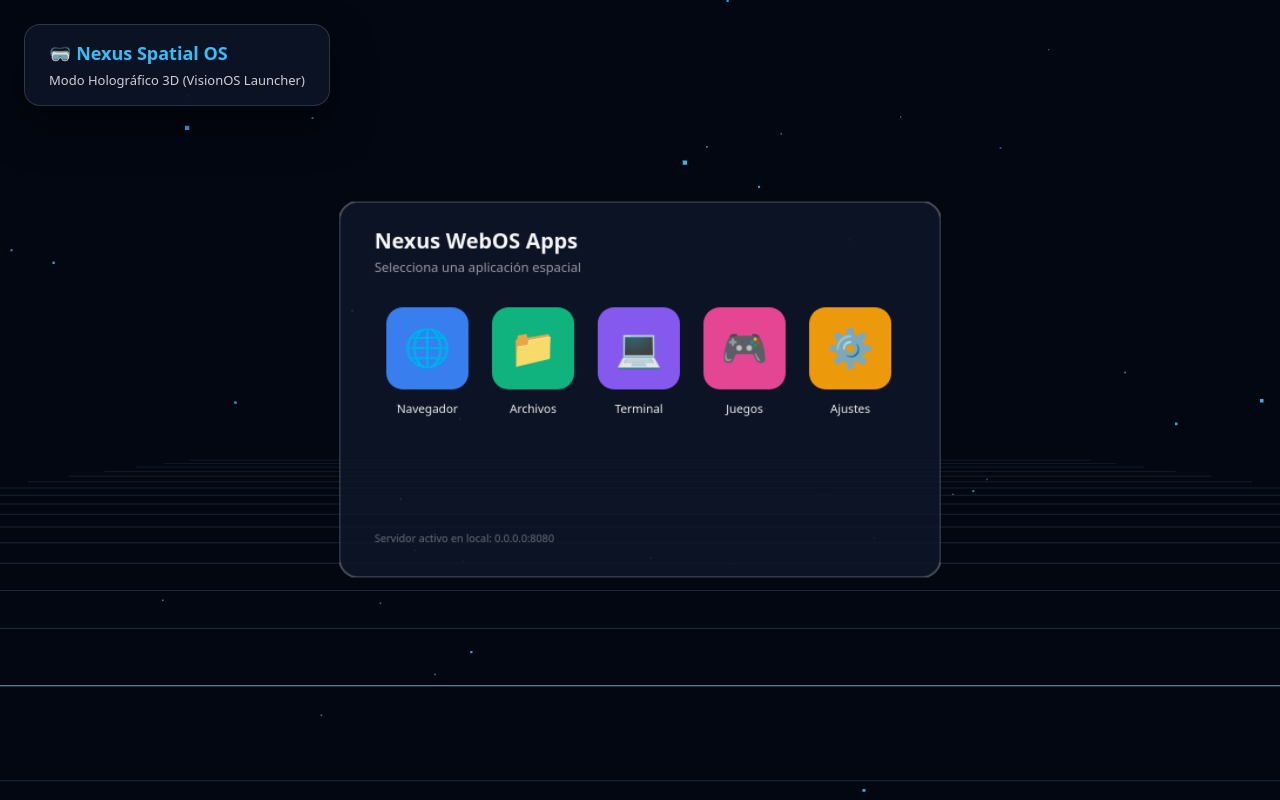
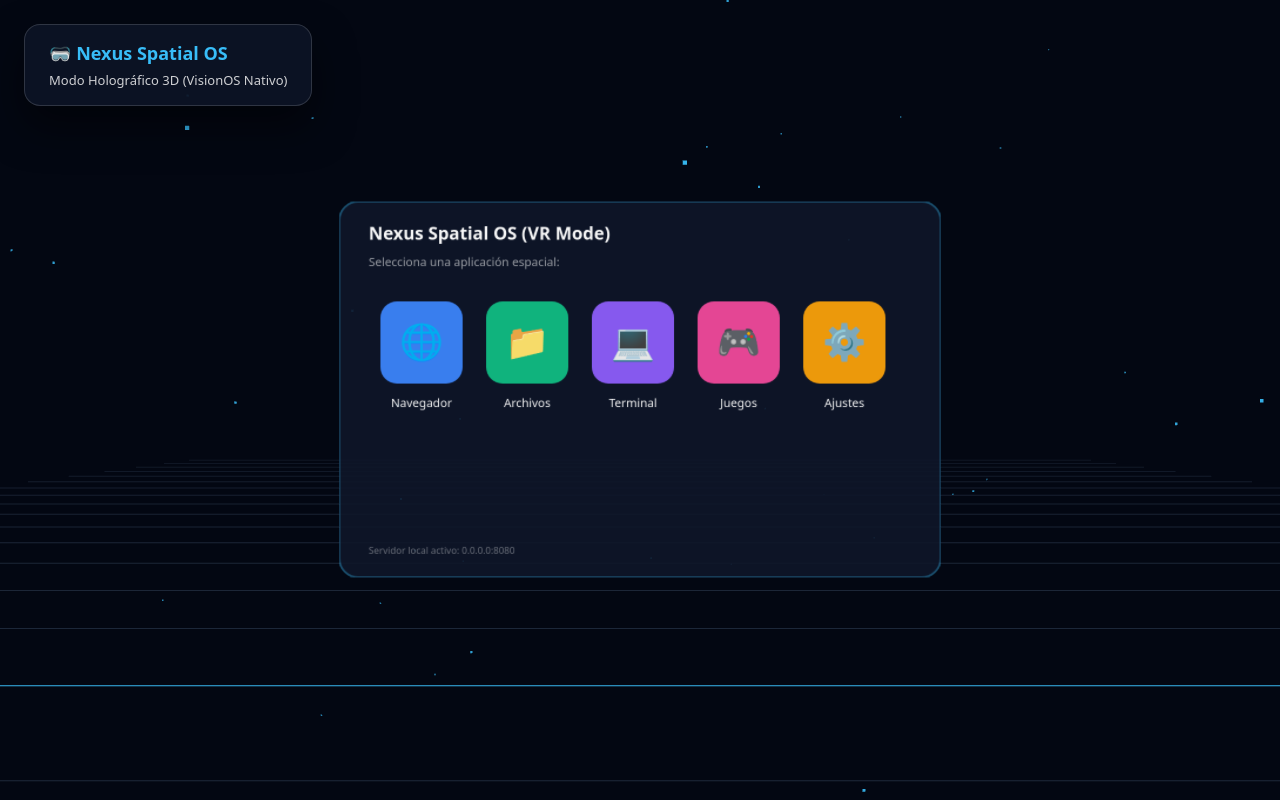
Before and after one commit to anyelo888ra-ux/Nexus-WebOS, a website: page vr.html in a window 1280 px wide. Drawn offline with nearby package versions, Linux system fonts and the light colour scheme; animation ran at ten frames a second.

Commit message:
Update vr.html

```diff
--- a/vr.html
+++ b/vr.html
@@ -27,39 +27,63 @@
 <body>
   <div id="overlay">
     <h2>🥽 Nexus Spatial OS</h2>
-    <p>Modo Holográfico 3D (VisionOS Launcher)</p>
+    <p>Modo Holográfico 3D (VisionOS Nativo)</p>
   </div>
 
   <script>
-    // 1. Crear Canvas 2D para renderizar la UI dentro del panel 3D
+    // 1. Estado del Sistema VR
+    let currentApp = 'launcher';
+    let terminalHistory = ['NexusOS Spatial v1.0', 'Kernel VR Activo.'];
+    let fileSystem = [
+      { name: 'documento.txt', size: '2 KB', content: 'Archivo cifrado espacial.' },
+      { name: 'sistema.sys', size: '12 KB', content: 'Núcleo WebXR online.' }
+    ];
+    let selectedFile = null;
+
+    // 2. Canvas 2D para renderizar la UI en el panel 3D
     const uiCanvas = document.createElement('canvas');
     uiCanvas.width = 1024;
     uiCanvas.height = 640;
     const ctx = uiCanvas.getContext('2d');
 
-    function drawUI(activeApp = '') {
+    function drawUI() {
       ctx.clearRect(0, 0, uiCanvas.width, uiCanvas.height);
-      ctx.fillStyle = 'rgba(15, 23, 42, 0.85)';
+
+      // Panel Base
+      ctx.fillStyle = 'rgba(15, 23, 42, 0.9)';
       ctx.roundRect(0, 0, uiCanvas.width, uiCanvas.height, 32);
       ctx.fill();
       ctx.lineWidth = 4;
-      ctx.strokeStyle = 'rgba(255, 255, 255, 0.2)';
+      ctx.strokeStyle = 'rgba(56, 189, 248, 0.3)';
       ctx.stroke();
 
       ctx.fillStyle = '#ffffff';
-      ctx.font = 'bold 36px system-ui';
-      ctx.fillText('Nexus WebOS Apps', 60, 80);
+      ctx.font = 'bold 30px system-ui';
+      ctx.fillText('Nexus Spatial OS (VR Mode)', 50, 65);
 
+      if (currentApp !== 'launcher') {
+        ctx.fillStyle = '#38bdf8';
+        ctx.beginPath();
+        ctx.roundRect(860, 30, 110, 48, 14);
+        ctx.fill();
+        ctx.fillStyle = '#0f172a';
+        ctx.font = 'bold 18px system-ui';
+        ctx.textAlign = 'center';
+        ctx.fillText('🏠 Home', 915, 60);
+        ctx.textAlign = 'left';
+      }
+
+      if (currentApp === 'launcher') {
         ctx.fillStyle = 'rgba(255, 255, 255, 0.6)';
-      ctx.font = '22px system-ui';
-      ctx.fillText(activeApp ? `App Activa: ${activeApp}` : 'Selecciona una aplicación espacial', 60, 120);
+        ctx.font = '20px system-ui';
+        ctx.fillText('Selecciona una aplicación espacial:', 50, 110);
 
         const apps = [
-        { name: 'Navegador', icon: '🌐', color: '#3b82f6', x: 80, y: 180 },
-        { name: 'Archivos', icon: '📁', color: '#10b981', x: 260, y: 180 },
-        { name: 'Terminal', icon: '💻', color: '#8b5cf6', x: 440, y: 180 },
-        { name: 'Juegos', icon: '🎮', color: '#ec4899', x: 620, y: 180 },
-        { name: 'Ajustes', icon: '⚙️', color: '#f59e0b', x: 800, y: 180 }
+          { name: 'Navegador', icon: '🌐', color: '#3b82f6', x: 70, y: 170 },
+          { name: 'Archivos', icon: '📁', color: '#10b981', x: 250, y: 170 },
+          { name: 'Terminal', icon: '💻', color: '#8b5cf6', x: 430, y: 170 },
+          { name: 'Juegos', icon: '🎮', color: '#ec4899', x: 610, y: 170 },
+          { name: 'Ajustes', icon: '⚙️', color: '#f59e0b', x: 790, y: 170 }
         ];
 
         apps.forEach(app => {
@@ -68,24 +92,63 @@
           ctx.roundRect(app.x, app.y, 140, 140, 28);
           ctx.fill();
 
-        ctx.font = '64px system-ui';
+          ctx.font = '60px system-ui';
           ctx.textAlign = 'center';
-        ctx.fillText(app.icon, app.x + 70, app.y + 92);
+          ctx.fillText(app.icon, app.x + 70, app.y + 90);
 
           ctx.fillStyle = '#ffffff';
           ctx.font = '20px system-ui';
           ctx.fillText(app.name, app.x + 70, app.y + 180);
         });
+        ctx.textAlign = 'left';
+      } else if (currentApp === 'Navegador') {
+        ctx.fillStyle = '#38bdf8';
+        ctx.font = 'bold 22px system-ui';
+        ctx.fillText('🌐 Navegador Web Espacial', 50, 110);
+        ctx.fillStyle = 'rgba(255, 255, 255, 0.1)';
+        ctx.fillRect(50, 130, 924, 50);
+        ctx.fillStyle = '#ffffff';
+        ctx.font = '18px monospace';
+        ctx.fillText('URL: https://nexus-webos.local/vr', 70, 162);
+      } else if (currentApp === 'Archivos') {
+        ctx.fillStyle = '#10b981';
+        ctx.font = 'bold 22px system-ui';
+        ctx.fillText('📁 Gestor de Archivos VR', 50, 110);
+        fileSystem.forEach((file, index) => {
+          ctx.fillStyle = 'rgba(255, 255, 255, 0.08)';
+          ctx.fillRect(50, 150 + (index * 60), 400, 50);
+          ctx.fillStyle = '#ffffff';
+          ctx.font = '18px system-ui';
+          ctx.fillText(`📄 ${file.name}`, 70, 182 + (index * 60));
+        });
+      } else if (currentApp === 'Terminal') {
+        ctx.fillStyle = '#8b5cf6';
+        ctx.font = 'bold 22px system-ui';
+        ctx.fillText('💻 Terminal VR', 50, 110);
+        ctx.fillStyle = '#10b981';
+        ctx.font = '16px monospace';
+        ctx.fillText('> Entorno WebXR sincronizado y listo.', 70, 160);
+      } else if (currentApp === 'Juegos') {
+        ctx.fillStyle = '#ec4899';
+        ctx.font = 'bold 22px system-ui';
+        ctx.fillText('🎮 Centro de Juegos VR', 50, 110);
+      } else if (currentApp === 'Ajustes') {
+        ctx.fillStyle = '#f59e0b';
+        ctx.font = 'bold 22px system-ui';
+        ctx.fillText('⚙️ Ajustes VR', 50, 110);
+        ctx.fillStyle = '#ffffff';
+        ctx.font = '18px system-ui';
+        ctx.fillText('Modo estereoscópico WebXR: Compatible', 70, 160);
+      }
 
-      ctx.textAlign = 'left';
       ctx.fillStyle = 'rgba(255, 255, 255, 0.4)';
-      ctx.font = '18px system-ui';
-      ctx.fillText('Servidor activo en local: 0.0.0.0:8080', 60, 580);
+      ctx.font = '16px system-ui';
+      ctx.fillText('Servidor local activo: 0.0.0.0:8080', 50, 600);
     }
 
     drawUI();
 
-    // 2. Escena Three.js
+    // 3. Escena Three.js
     const scene = new THREE.Scene();
     scene.background = new THREE.Color(0x030712);
     scene.fog = new THREE.FogExp2(0x030712, 0.05);
@@ -93,7 +156,7 @@
     const camera = new THREE.PerspectiveCamera(70, window.innerWidth / window.innerHeight, 0.1, 1000);
     const renderer = new THREE.WebGLRenderer({ antialias: true });
     renderer.setSize(window.innerWidth, window.innerHeight);
-    renderer.xr.enabled = true;
+    renderer.xr.enabled = true; // Soporte WebXR nativo para visores
     document.body.appendChild(renderer.domElement);
 
     const ambientLight = new THREE.AmbientLight(0xffffff, 1.2);
@@ -103,7 +166,6 @@
     pointLight.position.set(0, 5, 2);
     scene.add(pointLight);
 
-    // 3. Crear Textura basada en el Canvas de la UI
     const texture = new THREE.CanvasTexture(uiCanvas);
     const windowGeometry = new THREE.PlaneGeometry(4, 2.5);
     const windowMaterial = new THREE.MeshBasicMaterial({
@@ -130,7 +192,7 @@
     const particlesMesh = new THREE.Points(particlesGeometry, particlesMaterial);
     scene.add(particlesMesh);
 
-    // 4. Raycaster para detectar clics
+    // 4. Raycaster para clics en VR
     const raycaster = new THREE.Raycaster();
     const mouse = new THREE.Vector2();
 
@@ -143,23 +205,33 @@
 
       if (intersects.length > 0) {
         const uv = intersects[0].uv;
-        const canvasX = uv.x * uiCanvas.width;
-        const canvasY = (1 - uv.y) * uiCanvas.height;
+        const cx = uv.x * uiCanvas.width;
+        const cy = (1 - uv.y) * uiCanvas.height;
 
+        if (currentApp !== 'launcher' && cx >= 860 && cx <= 970 && cy >= 30 && cy <= 78) {
+          currentApp = 'launcher';
+          drawUI();
+          texture.needsUpdate = true;
+          return;
+        }
+
+        if (currentApp === 'launcher') {
           const apps = [
-          { name: 'Navegador Web', x: 80 },
-          { name: 'Gestor de Archivos', x: 260 },
-          { name: 'Terminal de Comando', x: 440 },
-          { name: 'Centro de Juegos', x: 620 },
-          { name: 'Configuración', x: 800 }
+            { name: 'Navegador', x: 70 },
+            { name: 'Archivos', x: 250 },
+            { name: 'Terminal', x: 430 },
+            { name: 'Juegos', x: 610 },
+            { name: 'Ajustes', x: 790 }
           ];
 
           apps.forEach(app => {
-          if (canvasX >= app.x && canvasX <= app.x + 140 && canvasY >= 180 && canvasY <= 320) {
-            drawUI(app.name);
+            if (cx >= app.x && cx <= app.x + 140 && cy >= 170 && cy <= 310) {
+              currentApp = app.name;
+              drawUI();
               texture.needsUpdate = true;
             }
           });
+        }
       }
     });
 
```
Lines whose indentation alone changed are shown as unchanged.
